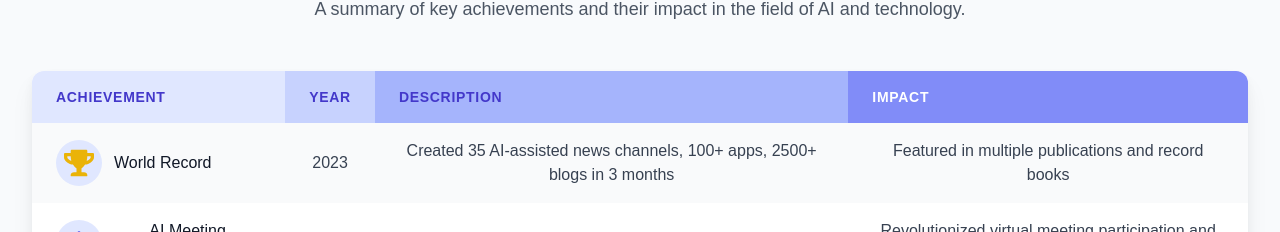
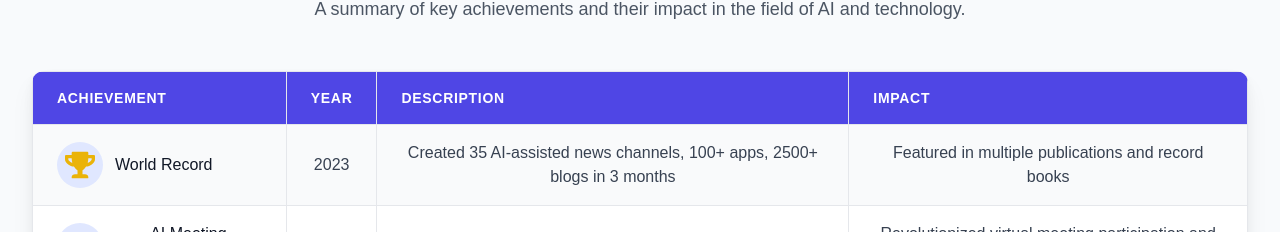
Before and after one commit to Sampathkumarvpatil/DrSampath, a React (Create React App) app in the folder frontend/: page /achievements in a window 1280 px wide. Shown: the part 568-800 px from the top of the page. Built offline with nearby package versions, Linux system fonts and the light colour scheme; a web font is replaced by a local one.

Commit message:
auto-commit for bfb43e9c-b22f-4542-b78e-4e7d03fc7c54

```diff
--- a/frontend/src/pages/Achievements.js
+++ b/frontend/src/pages/Achievements.js
@@ -120,19 +120,19 @@ const Achievements = () => {
           />
 
           <div className="mt-12">
-            <table className="min-w-full bg-white shadow-soft-xl rounded-xl overflow-hidden">
+            <table className="min-w-full bg-white shadow-soft-xl rounded-xl overflow-hidden border-collapse">
               <thead>
                 <tr>
-                  <th className="px-6 py-4 bg-primary-100 text-left text-sm font-semibold text-primary-700 uppercase tracking-wider">
+                  <th className="px-6 py-4 bg-primary-600 text-left text-sm font-bold text-white uppercase tracking-wider border border-gray-200">
                     Achievement
                   </th>
-                  <th className="px-6 py-4 bg-primary-200 text-left text-sm font-semibold text-primary-700 uppercase tracking-wider">
+                  <th className="px-6 py-4 bg-primary-600 text-left text-sm font-bold text-white uppercase tracking-wider border border-gray-200">
                     Year
                   </th>
-                  <th className="px-6 py-4 bg-primary-300 text-left text-sm font-semibold text-primary-700 uppercase tracking-wider">
+                  <th className="px-6 py-4 bg-primary-600 text-left text-sm font-bold text-white uppercase tracking-wider border border-gray-200">
                     Description
                   </th>
-                  <th className="px-6 py-4 bg-primary-400 text-left text-sm font-semibold text-white uppercase tracking-wider">
+                  <th className="px-6 py-4 bg-primary-600 text-left text-sm font-bold text-white uppercase tracking-wider border border-gray-200">
                     Impact
                   </th>
                 </tr>
@@ -147,19 +147,19 @@ const Achievements = () => {
                     viewport={{ once: true }}
                     className={index % 2 === 0 ? "bg-gray-50" : "bg-white"}
                   >
-                    <td className="px-6 py-4 text-base font-medium text-gray-900">
+                    <td className="px-6 py-4 text-base font-medium text-gray-900 border border-gray-200">
                       <div className="flex items-center">
                         <span className="mr-3 p-2 rounded-full bg-primary-100 flex items-center justify-center">{achievement.icon}</span>
                         {achievement.title}
                       </div>
                     </td>
-                    <td className="px-6 py-4 text-center text-base text-gray-700">
+                    <td className="px-6 py-4 text-center text-base text-gray-700 border border-gray-200">
                       {achievement.year}
                     </td>
-                    <td className="px-6 py-4 text-base text-gray-700">
+                    <td className="px-6 py-4 text-base text-gray-700 border border-gray-200">
                       {achievement.description}
                     </td>
-                    <td className="px-6 py-4 text-base text-gray-700">
+                    <td className="px-6 py-4 text-base text-gray-700 border border-gray-200">
                       {achievement.impact}
                     </td>
                   </motion.tr>
```
